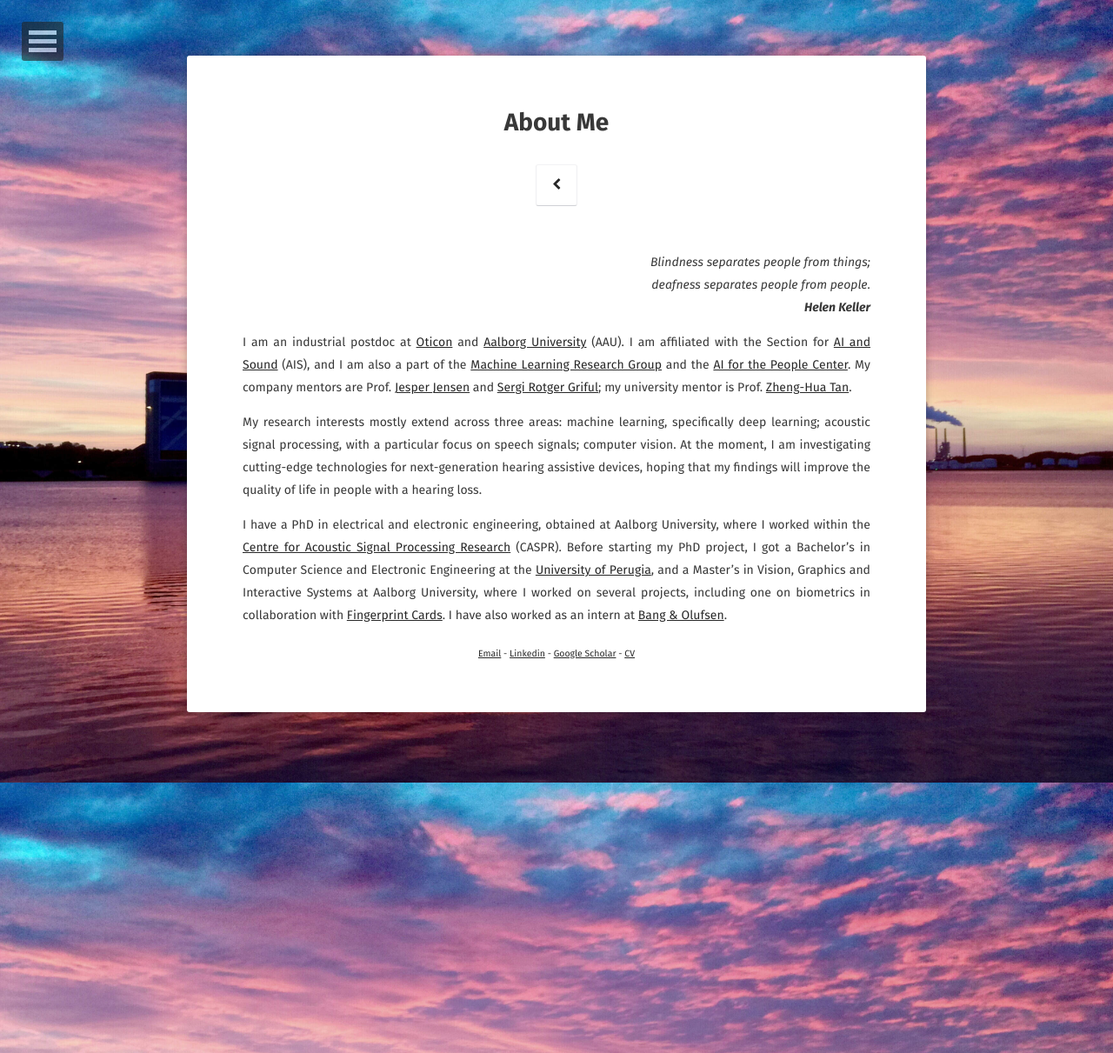
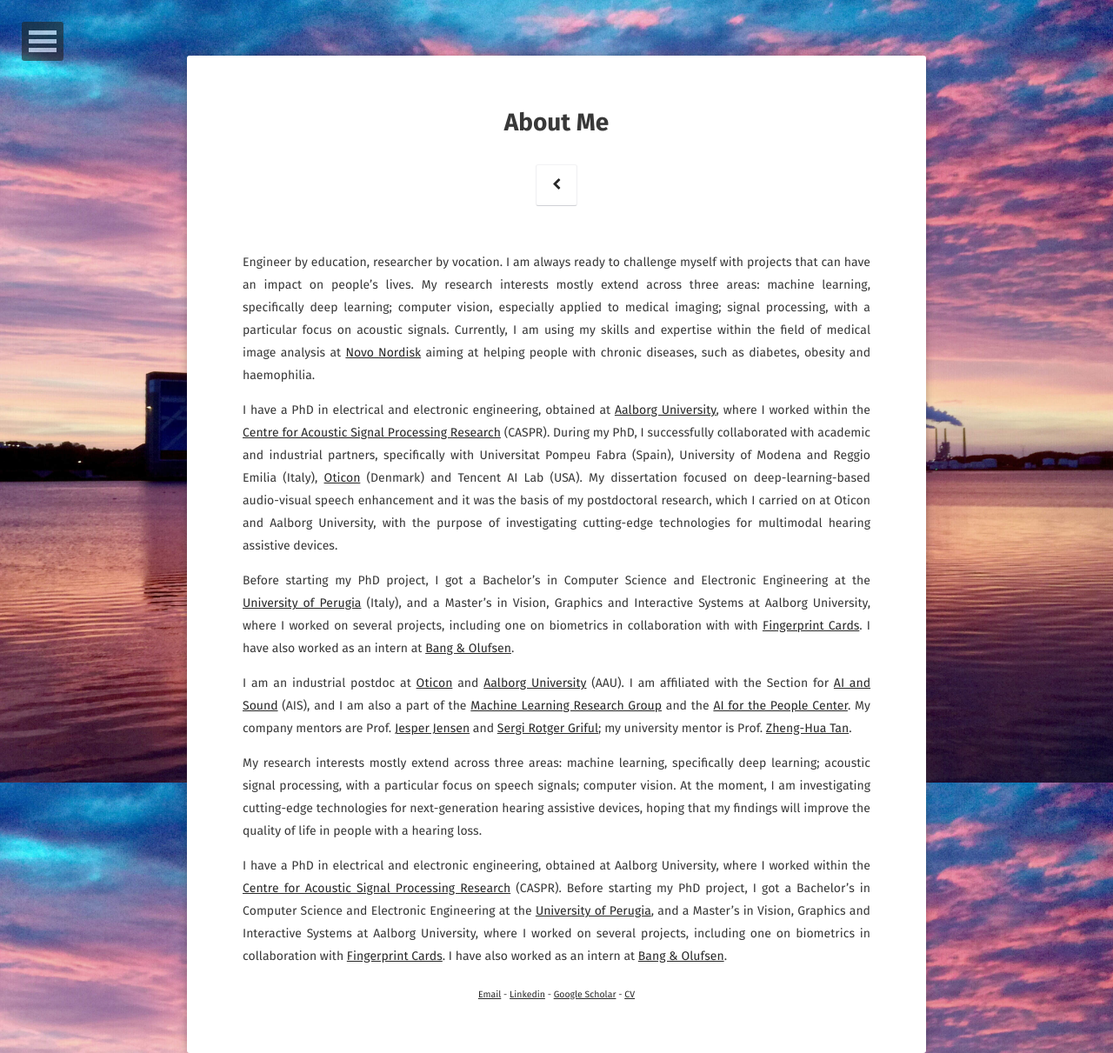
Before and after one commit to danmic/danmic.github.io, a Jekyll site: the page built from about/index.md, in a window 1280 px wide. Shown: the whole page at 87% size. Built offline with Jekyll 4.4.1, drawn with Linux system fonts in a browser that asks for light colours; some web fonts are replaced.

Commit message:
personal info updated

```diff
--- a/_config.yml
+++ b/_config.yml
@@ -1,7 +1,7 @@
 # Site
 title:              Daniel Michelsanti
-bio:                'Industrial Postdoctoral Researcher at Oticon and Aalborg University. Dealing with speech processing, machine learning, and computer vision, while enjoying hygge in Denmark.'
-description:        "Industrial Postdoctoral Researcher"
+bio:                'Data Scientist in Medical Image Analysis at Novo Nordisk. Dealing with imaging analytics, signal processing, and machine learning, while enjoying hygge in Denmark.'
+description:        "Data Scientist"
 reading_time:       false
 words_per_minute:   200
 logo:               'assets/img/logo.png'
--- a/about/index.md
+++ b/about/index.md
@@ -6,9 +6,11 @@ date: 2018-06-20
 comments: false
 ---
 
+Engineer by education, researcher by vocation. I am always ready to challenge myself with projects that can have an impact on people's lives. My research interests mostly extend across three areas: machine learning, specifically deep learning; computer vision, especially applied to medical imaging; signal processing, with a particular focus on acoustic signals. Currently, I am using my skills and expertise within the field of medical image analysis at [Novo Nordisk](https://www.novonordisk.com) aiming at helping people with chronic diseases, such as diabetes, obesity and haemophilia.
 
+I have a PhD in electrical and electronic engineering, obtained at [Aalborg University](https://www.en.aau.dk), where I worked within the [Centre for Acoustic Signal Processing Research](http://caspr.es.aau.dk) (CASPR). During my PhD, I successfully collaborated with academic and industrial partners, specifically with Universitat Pompeu Fabra (Spain), University of Modena and Reggio Emilia (Italy), [Oticon](https://www.oticon.com) (Denmark) and Tencent AI Lab (USA). My dissertation focused on deep-learning-based audio-visual speech enhancement and it was the basis of my postdoctoral research, which I carried on at Oticon and Aalborg University, with the purpose of investigating cutting-edge technologies for multimodal hearing assistive devices.
 
-<p style="text-align: right"> <em>Blindness separates people from things;<br>deafness separates people from people.<br><strong>Helen Keller</strong></em> </p>
+Before starting my PhD project, I got a Bachelor's in Computer Science and Electronic Engineering at the [University of Perugia](https://www.unipg.it/en/) (Italy), and a Master's in Vision, Graphics and Interactive Systems at Aalborg University, where I worked on several projects, including one on biometrics in collaboration with with [Fingerprint Cards](https://www.fingerprints.com). I have also worked as an intern at [Bang & Olufsen](https://www.bang-olufsen.com/en).
 
 
 I am an industrial postdoc at [Oticon](https://www.oticon.com) and [Aalborg University](https://www.en.aau.dk) (AAU). I am affiliated with the Section for [AI and Sound](https://www.es.aau.dk/sections-labs/AI+and+Sound/) (AIS), and I am also a part of the [Machine Learning Research Group](https://vbn.aau.dk/en/organisations/machine-learning) and the [AI for the People Center](https://vbn.aau.dk/en/organisations/ai-for-the-people). My company mentors are Prof. [Jesper Jensen](https://vbn.aau.dk/en/persons/101379) and [Sergi Rotger Griful](https://sites.google.com/site/sergirotger/); my university mentor is Prof. [Zheng-Hua Tan](https://vbn.aau.dk/en/persons/107665).
```
